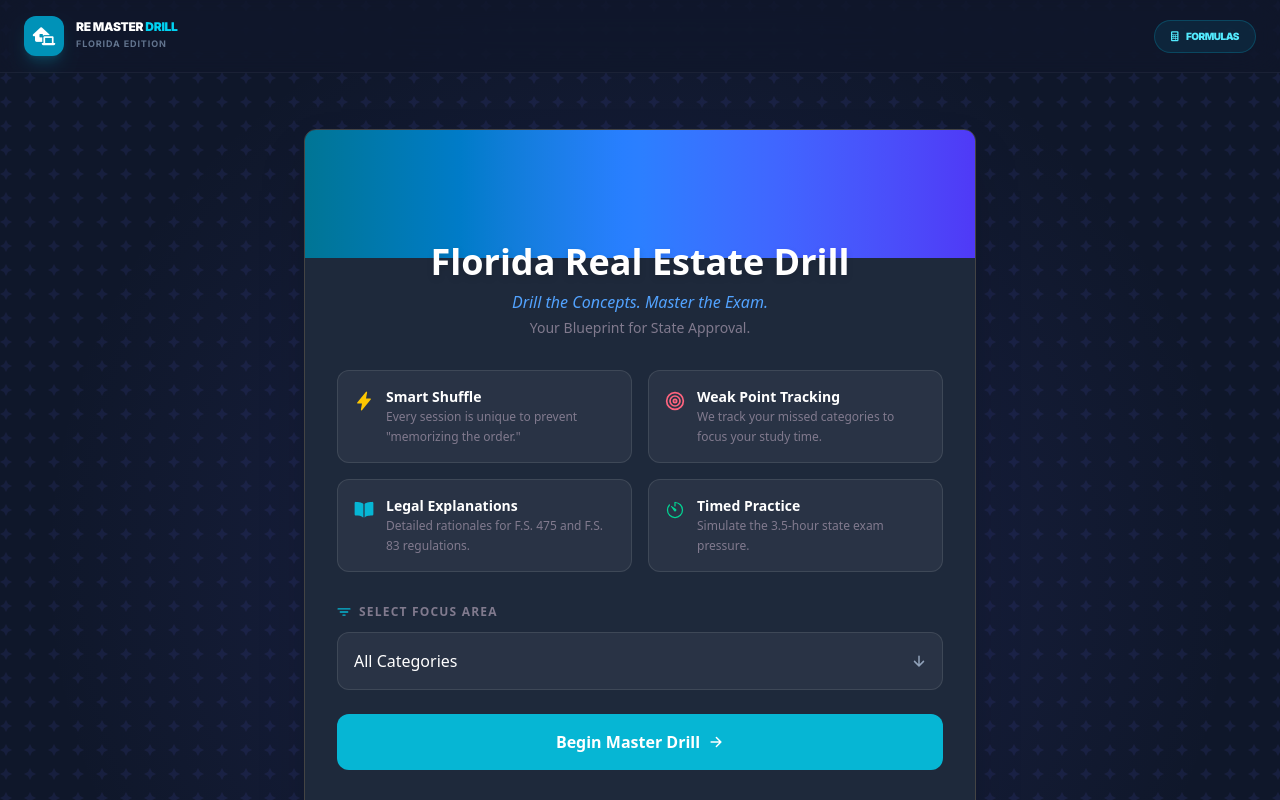
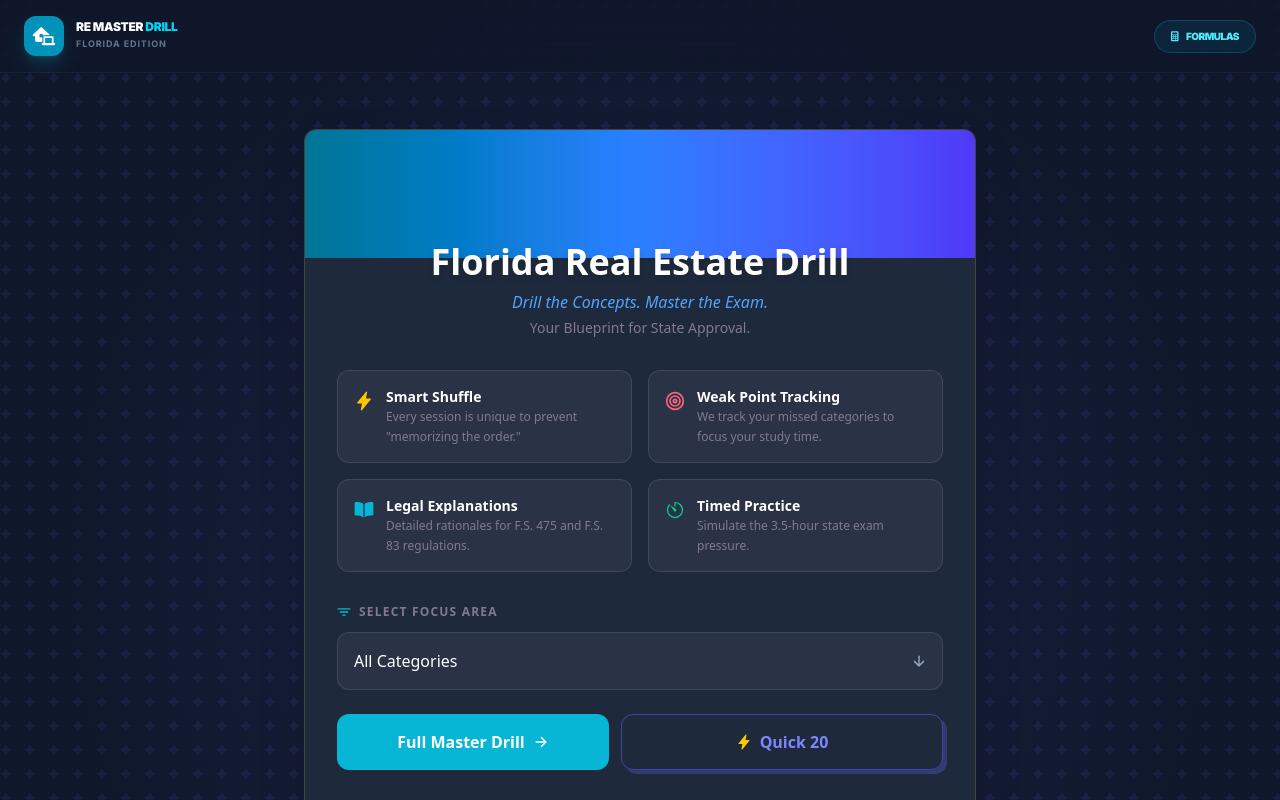
Before and after one commit to CodeLikeAGirl29/fl-re-drill, a Next.js app: page / in a window 1280 px wide. Shown: the top 800 px of the page. Built offline with nearby package versions, Linux system fonts and the light colour scheme.

Commit message:
add quick 20 questions feature

```diff
--- a/app/components/QuizContainer.tsx
+++ b/app/components/QuizContainer.tsx
@@ -75,13 +75,16 @@ export default function QuizContainer() {
     });
   }, [currentIdx, view]);
 
-  const handleNewQuiz = (category: string = "All Categories") => {
+  const handleNewQuiz = (category: string = "All Categories", limit?: number) => {
     let filtered = originalQuestions;
     if (category !== "All Categories") {
       filtered = originalQuestions.filter((q) => q.cat === category);
     }
 
-    const shuffledQuestions = shuffleArray(filtered);
+    let shuffledQuestions = shuffleArray(filtered);
+    if (limit) {
+      shuffledQuestions = shuffledQuestions.slice(0, limit);
+    }
     const randomized = shuffledQuestions.map((q) => shuffleQuestionOptions(q));
 
     setActiveQuestions(randomized);
@@ -99,6 +102,7 @@ export default function QuizContainer() {
         markedQuestions: [],
         time: 0,
         category: category,
+        limit: limit,
       })
     );
 
@@ -311,7 +315,7 @@ export default function QuizContainer() {
 
       {/* 3. TOOLKIT */}
       {(view === "quiz" || view === "review") && (
-        <div className="fixed bottom-8 right-8 flex flex-col gap-3 z-[60]">
+        <div className="fixed bottom-8 right-8 flex flex-col gap-3 z-60">
           <button
             onClick={() => setIsCalcOpen(!isCalcOpen)}
             className={`w-14 h-14 rounded-full shadow-2xl flex items-center justify-center transition-all duration-300 border-4 border-[#1e293b] group ${isCalcOpen
--- a/app/components/WelcomeScreen.tsx
+++ b/app/components/WelcomeScreen.tsx
@@ -13,7 +13,7 @@ import { questions } from "../lib/questions";
 import { getUniqueCategories } from "../lib/utils";
 
 interface WelcomeScreenProps {
-  onNew: (category: string) => void;
+  onNew: (category: string, limit?: number) => void;
   onResume: () => void;
   hasProgress: boolean;
 }
@@ -116,22 +116,32 @@ export default function WelcomeScreen({ onNew, onResume, hasProgress }: WelcomeS
 
         {/* Buttons Section */}
         <div className="flex flex-col gap-3">
-          <button
-            onClick={() => onNew(selectedCategory)}
-            className="group w-full py-4 bg-[#06b6d4] text-white font-bold rounded-xl transition-all duration-300 transform hover:scale-[1.03] hover:shadow-[0_0_20px_rgba(6,182,212,0.5)] active:scale-95 flex items-center justify-center gap-2"
-          >
-            {selectedCategory === "All Categories"
-              ? hasProgress
-                ? "Start New Master Drill"
-                : "Begin Master Drill"
-              : `Start ${selectedCategory} Drill`}
-            <IoArrowForward className="group-hover:translate-x-1 transition-transform" />
-          </button>
+          {/* Primary Actions side-by-side */}
+          <div className="flex flex-col md:flex-row gap-3">
+            <button
+              onClick={() => onNew(selectedCategory)}
+              className="flex-1 group py-4 bg-[#06b6d4] text-white font-bold rounded-xl transition-all duration-300 transform hover:scale-[1.03] hover:shadow-[0_0_20px_rgba(6,182,212,0.5)] active:scale-95 flex items-center justify-center gap-2"
+            >
+              {selectedCategory === "All Categories" ? "Full Master Drill" : `Full Drill`}
+              <IoArrowForward className="group-hover:translate-x-1 transition-transform" />
+            </button>
 
+            <button
+              onClick={() => onNew(selectedCategory, 20)}
+              className="flex-1 group relative inline-flex items-center justify-center h-14 overflow-hidden rounded-xl border border-indigo-500/50 bg-transparent px-6 font-bold text-indigo-400 transition-all duration-100 [box-shadow:4px_4px_0px_0px_rgba(99,102,241,0.3)] hover:translate-x-[2px] hover:translate-y-[2px] hover:[box-shadow:0px_0px_0px_0px_rgba(99,102,241,0.3)] active:scale-95"
+            >
+              <span className="flex items-center gap-2">
+                <IoFlash className="text-yellow-400" />
+                Quick 20
+              </span>
+            </button>
+          </div>
+
+          {/* Resume button stays full width below if progress exists */}
           {hasProgress && (
             <button
               onClick={onResume}
-              className="w-full py-4 bg-white/5 hover:bg-white/10 text-white font-bold rounded-xl border border-white/10 transition-all duration-300 flex items-center justify-center gap-2"
+              className="w-full py-4 bg-white/5 hover:bg-white/10 text-[#817a8e] hover:text-white font-bold rounded-xl border border-white/10 transition-all duration-300 flex items-center justify-center gap-2"
             >
               Resume Previous Session
             </button>
```
Also changed, not shown: 1 other file (tests, documents, lock files or other folders).
